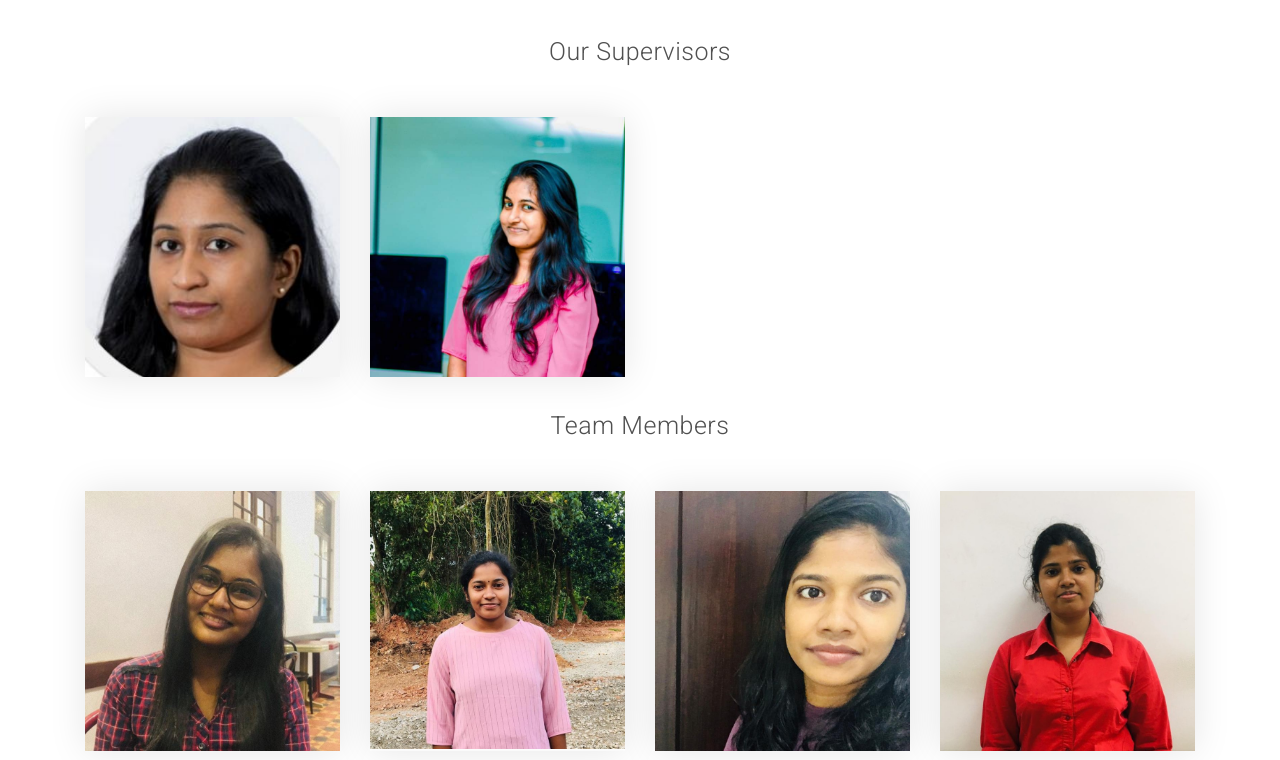
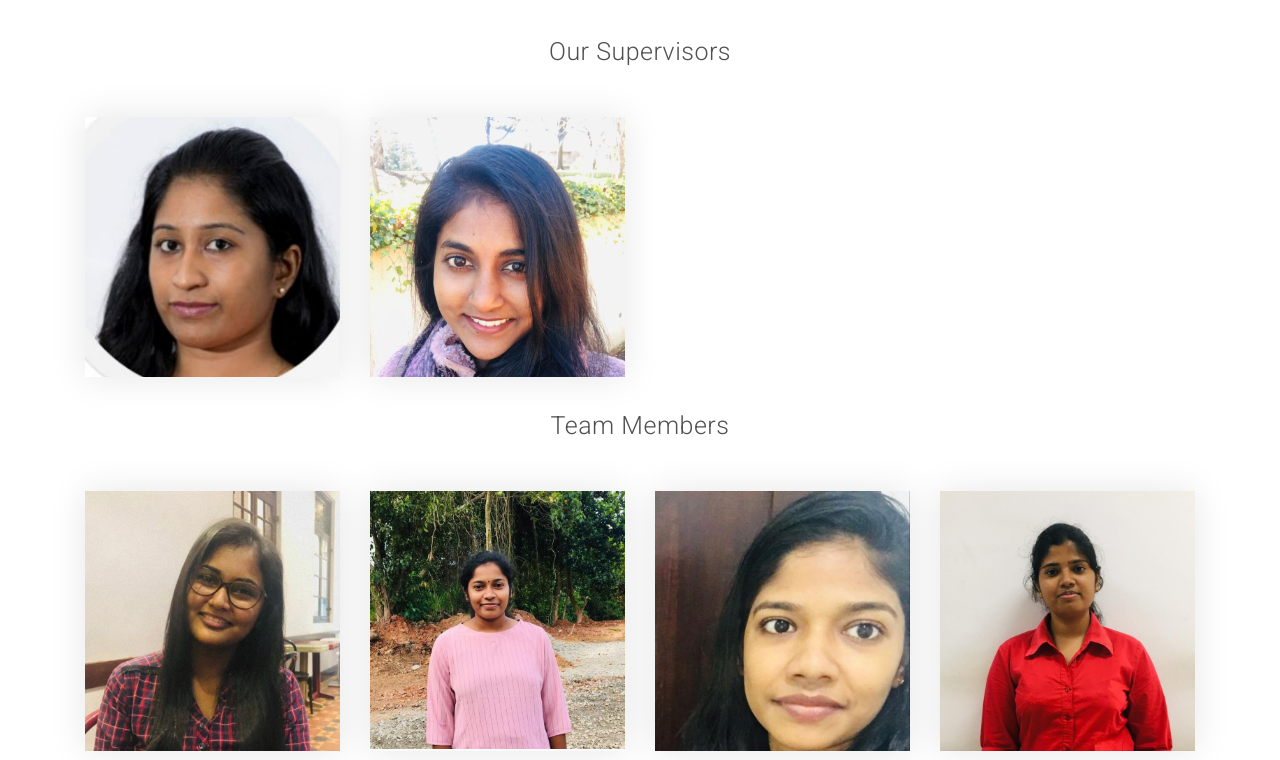
Before and after one commit to Nitharshana1910/epest, a plain HTML site: page index.html in a window 1280 px wide. Shown: the part 3712-4472 px from the top of the page. Drawn offline with nearby package versions, Linux system fonts and the light colour scheme.

Commit message:
Update index.html

```diff
--- a/index.html
+++ b/index.html
@@ -1202,7 +1202,7 @@
           </div>
           <div class="col-md-6 col-md-4 col-lg-3" data-aos="zoom-in" data-aos-delay="200">
             <div class="team-block bottom">
-              <img src="assets/img/team/archu2.jpeg" class="img-responsive" alt="img">
+              <img src="assets/img/team/archu4.jpeg" class="img-responsive" alt="img">
               <div class="team-content">
                 <!-- <ul class="list-unstyled">
                   <li><a href="#"><i class="bi bi-facebook"></i></a></li>
@@ -1268,7 +1268,7 @@
 
           <div class="col-md-6 col-md-4 col-lg-3" data-aos="zoom-in" data-aos-delay="300">
             <div class="team-block bottom">
-              <img src="assets/img/team/umai1.jpeg" class="img-responsive" alt="img">
+              <img src="assets/img/team/umai2.jpeg" class="img-responsive" alt="img">
               <div class="team-content">
                 <ul class="list-unstyled">
                   <li><a href="#"><i class="bi bi-facebook"></i></a></li>
```
